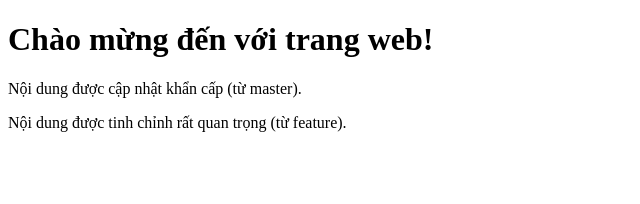
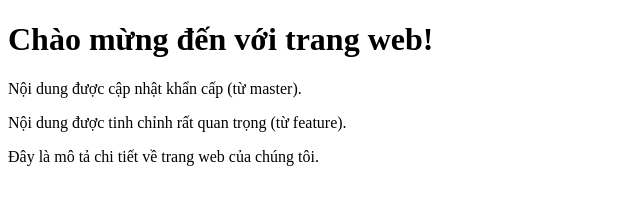
Before and after one commit to nguyenkieuan/so-tay-nau-an, a plain HTML site: page index.html in a window 1280 px wide. Shown: the whole page, without its empty margins (0-640 px from the left). Drawn offline with Linux system fonts and the light colour scheme.

Commit message:
Feat: Add site description

```diff
--- a/index.html
+++ b/index.html
@@ -7,5 +7,6 @@
     <h1>Chào mừng đến với trang web!</h1>
     <p>Nội dung được cập nhật khẩn cấp (từ master).</p>
     <p>Nội dung được tinh chỉnh rất quan trọng (từ feature).</p>
+    <p>Đây là mô tả chi tiết về trang web của chúng tôi.</p>
   </body>
 </html>
```
